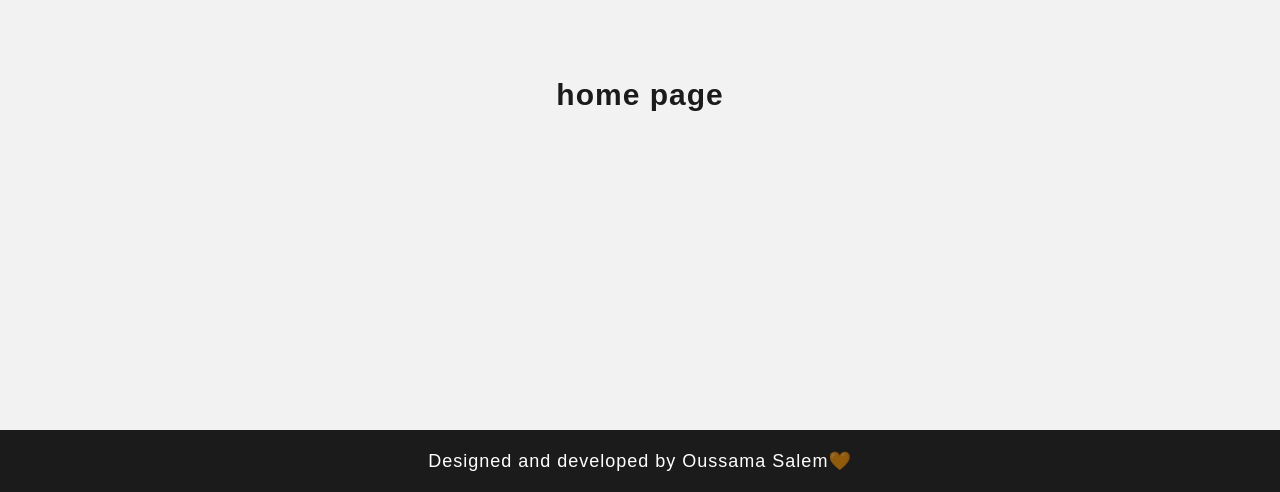
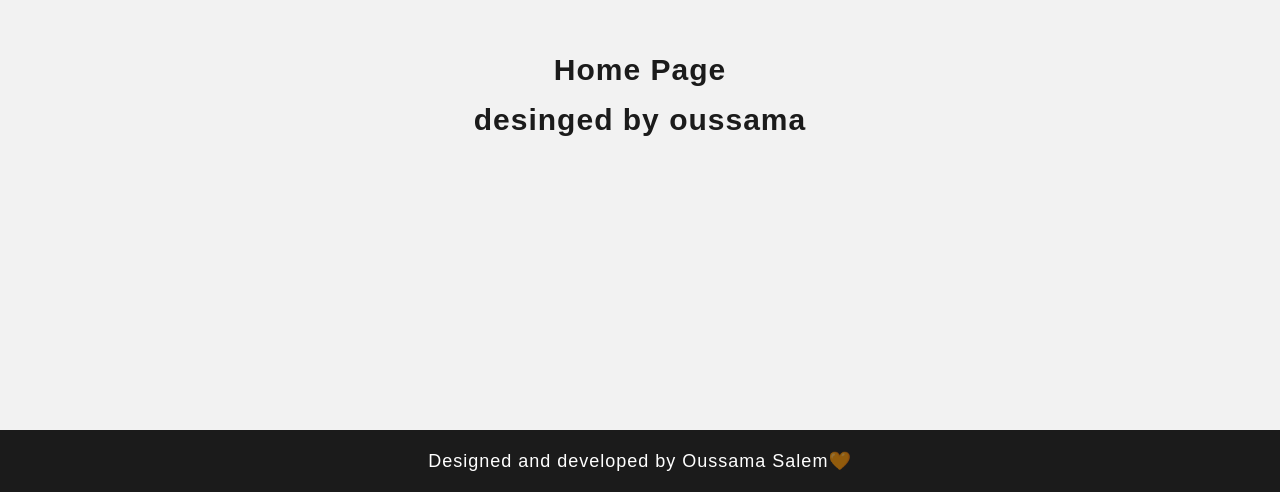
Before and after one commit to oussamasalem/ReactProject, a React (Create React App) app in the folder my-app/: page / in a window 1280 px wide. Shown: the part 310-802 px from the top of the page. Built offline with nearby package versions, Linux system fonts and the light colour scheme.

Commit message:
variable components

```diff
--- /dev/null
+++ b/my-app/src/components/MainContent.js
@@ -0,0 +1,14 @@
+import React from "react";
+
+const MainContent = ({PageName,designer}) => {
+  return (
+  <main>
+    {PageName} Page
+    <br />
+    desinged by {designer}
+  </main>
+
+  );
+};
+
+export default MainContent;
--- a/my-app/src/pages/css.js
+++ b/my-app/src/pages/css.js
@@ -1,13 +1,14 @@
 
 import Header from '../components/header';
 import Footer from '../components/footer';
+import MainContent from '../components/MainContent';
 const Css = () => {
   return (
     <>
       <Header />
-      <main>
-      Css page
-      </main>
+
+      <MainContent PageName="Css" designer="salem" />
+
       <Footer />
     </>
   );
--- a/my-app/src/pages/home.js
+++ b/my-app/src/pages/home.js
@@ -1,13 +1,14 @@
 
 import Header from '../components/header';
 import Footer from '../components/footer';
+import MainContent from '../components/MainContent';
 const Home = () => {
   return (
     <>
       <Header />
-      <main>
-        home page
-      </main>
+
+      <MainContent PageName="Home" designer="oussama" />
+
       <Footer />
     </>
   );
--- a/my-app/src/pages/html.js
+++ b/my-app/src/pages/html.js
@@ -1,13 +1,12 @@
 
 import Header from '../components/header';
 import Footer from '../components/footer';
+import MainContent from '../components/MainContent';
 const Html = () => {
   return (
     <>
       <Header />
-      <main>
-      Html page
-      </main>
+      <MainContent PageName="Html" designer="oussama "/>
       <Footer />
     </>
   );
--- a/my-app/src/pages/javaScript.js
+++ b/my-app/src/pages/javaScript.js
@@ -1,13 +1,12 @@
 
 import Header from '../components/header';
 import Footer from '../components/footer';
+import MainContent from '../components/MainContent';
 const JavaScript = () => {
   return (
     <>
     <Header />
-      <main>
-      JavaScript page
-      </main>
+    <MainContent PageName="JavaScript" designer="salem" />
       <Footer />
     </>
   );
```
